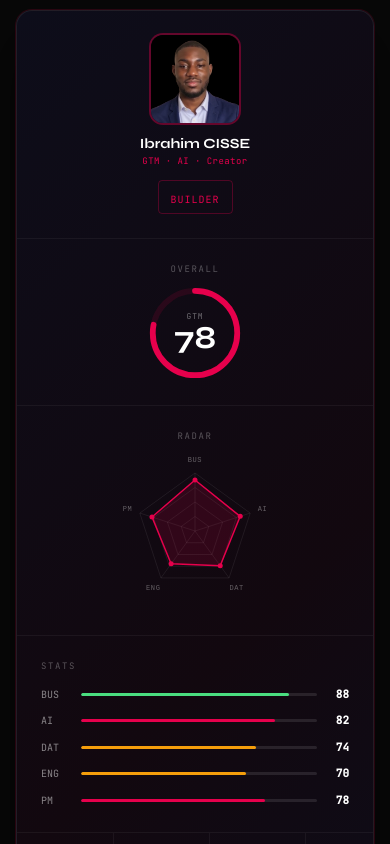
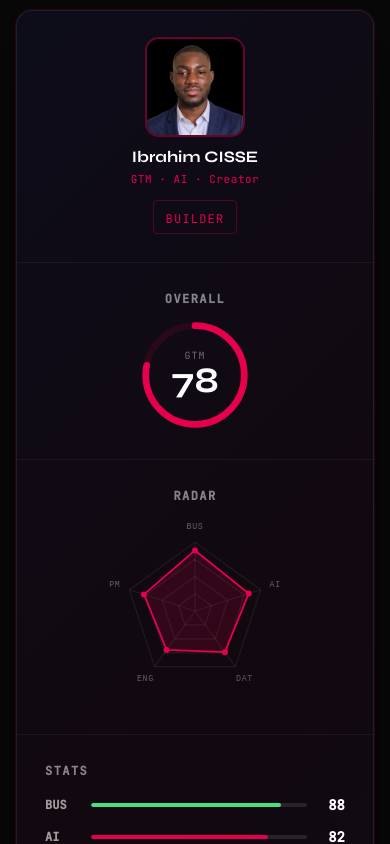
Before and after one commit to ibrahim-00223/Ibrah_Portfolio, a React (Vite) app: page /#/ in a window 390 px wide. Shown: the part 4300-5144 px from the top of the page. Built offline with nearby package versions, Linux system fonts and the light colour scheme.

Commit message:
style(scorecard): larger top section labels, elements and spacing
Co-Authored-By: Claude Sonnet 4.6 <noreply@anthropic.com>

```diff
--- a/src/components/sections/About/PlayerCard.tsx
+++ b/src/components/sections/About/PlayerCard.tsx
@@ -132,26 +132,26 @@ export function PlayerCard() {
         }}
       >
         {/* ══ TOP SECTION ══ */}
-        <div className="grid md:grid-cols-[180px_140px_1fr_160px] divide-y md:divide-y-0 md:divide-x divide-white/5">
+        <div className="grid md:grid-cols-[200px_170px_1fr_190px] divide-y md:divide-y-0 md:divide-x divide-white/5">
 
           {/* 1 — Identity */}
-          <div className="flex flex-col items-center justify-center gap-3 p-6">
-            <div className="w-[88px] h-[88px] rounded-xl overflow-hidden ring-2 ring-brand-pink/40">
+          <div className="flex flex-col items-center justify-center gap-3 p-7">
+            <div className="w-24 h-24 rounded-xl overflow-hidden ring-2 ring-brand-pink/40">
               <img src="./ibrahim.png" alt="Ibrahim CISSE" className="w-full h-full object-cover object-top" />
             </div>
             <div className="text-center">
-              <p className="font-display font-bold text-white text-sm leading-tight">Ibrahim CISSE</p>
-              <p className="text-brand-pink text-[9px] font-mono mt-0.5 tracking-wider">GTM · AI · Creator</p>
+              <p className="font-display font-bold text-white text-base leading-tight">Ibrahim CISSE</p>
+              <p className="text-brand-pink text-[11px] font-mono mt-1 tracking-wider">GTM · AI · Creator</p>
             </div>
             <div className="border border-brand-pink/30 rounded px-3 py-1">
-              <span className="text-brand-pink text-[10px] font-mono tracking-widest">BUILDER</span>
+              <span className="text-brand-pink text-xs font-mono tracking-widest">BUILDER</span>
             </div>
           </div>
 
           {/* 2 — Big overall circle */}
-          <div className="flex flex-col items-center justify-center gap-2 p-6">
-            <span className="text-[9px] font-mono tracking-[0.18em] text-white/30 uppercase">Overall</span>
-            <div className="relative flex items-center justify-center" style={{ width: 96, height: 96 }}>
+          <div className="flex flex-col items-center justify-center gap-3 p-7">
+            <span className="text-xs font-mono tracking-[0.12em] text-white/50 uppercase font-semibold">Overall</span>
+            <div className="relative flex items-center justify-center" style={{ width: 112, height: 112 }}>
               <svg viewBox="0 0 100 100" className="absolute inset-0 w-full h-full">
                 <circle cx="50" cy="50" r={BIG_R} fill="none" stroke="rgba(230,0,76,0.12)" strokeWidth="6" />
                 <motion.circle
@@ -164,27 +164,27 @@ export function PlayerCard() {
                 />
               </svg>
               <div className="relative flex flex-col items-center z-10">
-                <span className="text-white/40 text-[8px] font-mono tracking-widest leading-none">GTM</span>
-                <span className="font-display font-bold text-white leading-none mt-0.5" style={{ fontSize: 32 }}>{OVERALL}</span>
+                <span className="text-white/40 text-[10px] font-mono tracking-widest leading-none">GTM</span>
+                <span className="font-display font-bold text-white leading-none mt-0.5" style={{ fontSize: 36 }}>{OVERALL}</span>
               </div>
             </div>
           </div>
 
           {/* 3 — Radar */}
-          <div className="flex flex-col items-center justify-center p-6 gap-2">
-            <span className="text-[9px] font-mono tracking-[0.18em] text-white/30 uppercase">Radar</span>
-            <div className="w-full max-w-[160px] aspect-square">
+          <div className="flex flex-col items-center justify-center p-7 gap-3">
+            <span className="text-xs font-mono tracking-[0.12em] text-white/50 uppercase font-semibold">Radar</span>
+            <div className="w-full max-w-[190px] aspect-square">
               <RadarChart animated={inView} />
             </div>
           </div>
 
           {/* 4 — Module averages */}
-          <div className="flex flex-col justify-center p-6 gap-2.5">
-            <span className="text-[9px] font-mono tracking-[0.18em] text-white/30 uppercase mb-0.5">Stats</span>
+          <div className="flex flex-col justify-center p-7 gap-3">
+            <span className="text-xs font-mono tracking-[0.12em] text-white/50 uppercase font-semibold mb-1">Stats</span>
             {STATS.map((s, i) => (
-              <div key={s.short} className="flex items-center gap-2">
-                <span className="text-white/50 text-[10px] font-mono w-8 shrink-0">{s.short}</span>
-                <div className="flex-1 h-[3px] rounded-full bg-white/10 overflow-hidden">
+              <div key={s.short} className="flex items-center gap-2.5">
+                <span className="text-white/60 text-xs font-mono font-semibold w-9 shrink-0">{s.short}</span>
+                <div className="flex-1 h-1 rounded-full bg-white/10 overflow-hidden">
                   <motion.div
                     className="h-full rounded-full"
                     style={{ backgroundColor: skillColor(s.value) }}
@@ -193,7 +193,7 @@ export function PlayerCard() {
                     transition={{ duration: 0.7, delay: 0.3 + i * 0.08, ease: [0.22, 1, 0.36, 1] }}
                   />
                 </div>
-                <span className="text-white text-[11px] font-mono font-bold w-6 text-right shrink-0">{s.value}</span>
+                <span className="text-white text-sm font-mono font-bold w-7 text-right shrink-0">{s.value}</span>
               </div>
             ))}
           </div>
```
